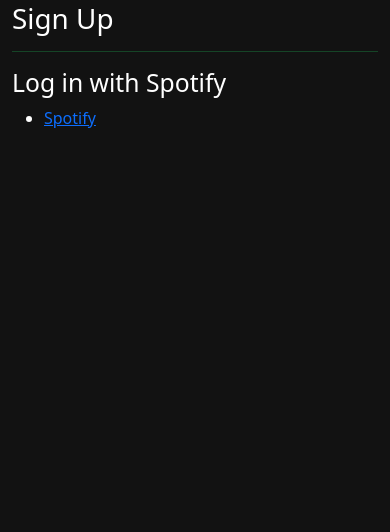
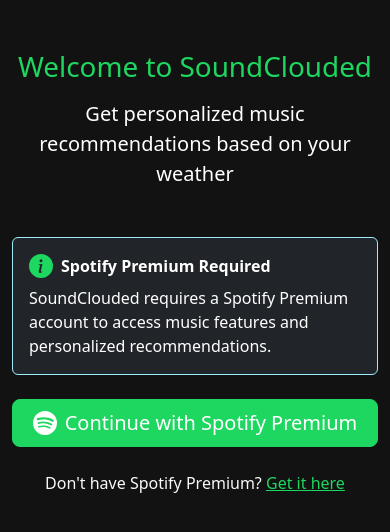
Before and after one commit to Hypertrophy24/SoundClouded, a Django app: page /accounts/signup/ in a window 390 px wide. Shown: the part 94-626 px from the top of the page. Run offline with Django 4.2, Linux system fonts and the light colour scheme; some libraries are stand-ins or nearby versions.

Commit message:
Login/Signup tweaks
Styling for generic login, signup, logout pages

```diff
--- a/django_project/settings.py
+++ b/django_project/settings.py
@@ -47,6 +47,7 @@
     "Accounts",
     "Music",
     "weather_spotify",
+    "widget_tweaks",
 
 ]
 
--- a/templates/account/signup.html
+++ b/templates/account/signup.html
@@ -1,19 +1,67 @@
 {% extends "base.html" %}
-{% load allauth i18n %}
-{% block head_title %}
-    {% trans "Signup" %}
-{% endblock head_title %}
+{% load i18n %}
+{% load allauth account socialaccount %}
+
+{% block title %}
+    {% trans "Sign Up" %}
+{% endblock title %}
+
 {% block content %}
-    {% element h1 %}
-        {% trans "Sign Up" %}
-    {% endelement %}
-    {% setvar link %}
-        <a href="{{ login_url }}">
-        {% endsetvar %}
-        {% setvar end_link %}
-        </a>
-    {% endsetvar %}
-    {% if SOCIALACCOUNT_ENABLED %}
-        {% include "socialaccount/snippets/login.html" with page_layout="entrance" %}
-    {% endif %}
+<div class="row justify-content-center mt-5">
+    <div class="col-md-6 col-lg-4">
+        <div class="text-center mb-5">
+            <h1 class="accent-color">Welcome to SoundClouded</h1>
+            <p class="lead mt-3">Get personalized music recommendations based on your weather</p>
+        </div>
+
+        <!-- Premium Required Notice -->
+        <div class="alert alert-info bg-dark border-accent-color text-white mb-4">
+            <div class="d-flex align-items-center mb-2">
+                <svg xmlns="http://www.w3.org/2000/svg" width="24" height="24" fill="#1ED760" class="me-2" viewBox="0 0 16 16">
+                    <path d="M8 16A8 8 0 1 0 8 0a8 8 0 0 0 0 16zm.93-9.412-1 4.705c-.07.34.029.533.304.533.194 0 .487-.07.686-.246l-.088.416c-.287.346-.92.598-1.465.598-.703 0-1.002-.422-.808-1.319l.738-3.468c.064-.293.006-.399-.287-.47l-.451-.081.082-.381 2.29-.287zM8 5.5a1 1 0 1 1 0-2 1 1 0 0 1 0 2z"/>
+                </svg>
+                <strong>Spotify Premium Required</strong>
+            </div>
+            <p class="mb-0">SoundClouded requires a Spotify Premium account to access music features and personalized recommendations.</p>
+        </div>
+
+        {% get_providers as socialaccount_providers %}
+
+        {% for provider in socialaccount_providers %}
+            {% if provider.id == "spotify" %}
+                <div class="d-grid gap-2">
+                    <a href="{% provider_login_url 'spotify' process='login' %}"
+                       class="btn btn-accent btn-lg">
+                        <div class="d-flex align-items-center justify-content-center">
+                            <!-- Spotify Icon -->
+                            <svg xmlns="http://www.w3.org/2000/svg" width="24" height="24" fill="currentColor" class="me-2" viewBox="0 0 16 16">
+                                <path d="M8 0a8 8 0 1 0 0 16A8 8 0 0 0 8 0zm3.669 11.538a.498.498 0 0 1-.686.165c-1.879-1.147-4.243-1.407-7.028-.77a.499.499 0 0 1-.222-.973c3.048-.696 5.662-.397 7.77.892a.5.5 0 0 1 .166.686zm.979-2.178a.624.624 0 0 1-.858.205c-2.15-1.321-5.428-1.704-7.972-.932a.625.625 0 0 1-.362-1.194c2.905-.881 6.517-.454 8.986 1.063a.624.624 0 0 1 .206.858zm.084-2.268C10.154 5.56 5.9 5.419 3.438 6.166a.748.748 0 1 1-.434-1.432c2.825-.857 7.523-.692 10.492 1.07a.747.747 0 1 1-.764 1.288z"/>
+                            </svg>
+                            Continue with Spotify Premium
+                        </div>
+                    </a>
+                </div>
+
+                <div class="text-center mt-4">
+                    <p class="text-light">
+                        Don't have Spotify Premium?
+                        <a href="https://www.spotify.com/premium" target="_blank" rel="noopener noreferrer" class="accent-color">
+                            Get it here
+                        </a>
+                    </p>
+                </div>
+            {% endif %}
+        {% endfor %}
+
+        {% if messages %}
+            <div class="mt-4">
+                {% for message in messages %}
+                    <div class="alert {% if message.tags == 'error' %}alert-danger{% else %}alert-info{% endif %}">
+                        {{ message }}
+                    </div>
+                {% endfor %}
+            </div>
+        {% endif %}
+    </div>
+</div>
 {% endblock content %}
```
Also changed, not shown: templates/account/login.html (+42 -12 lines), templates/socialaccount/login.html (+38 -16 lines).
